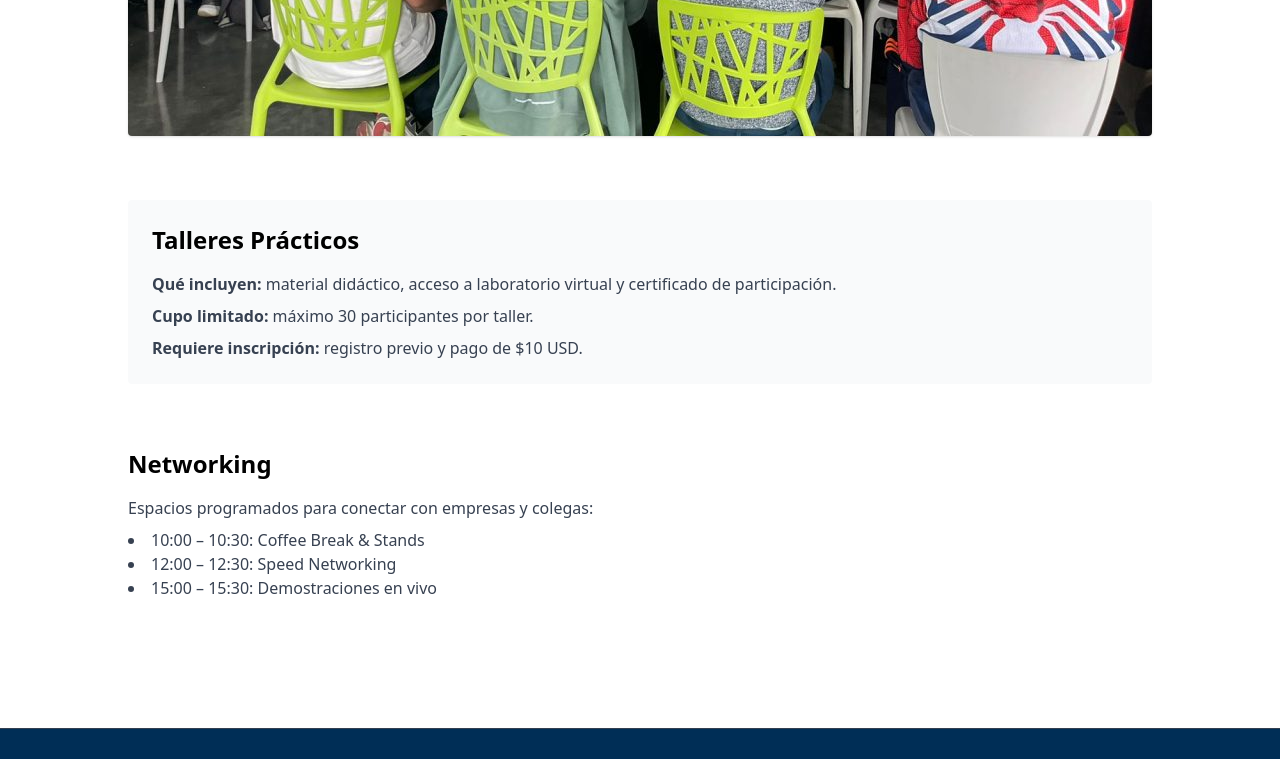
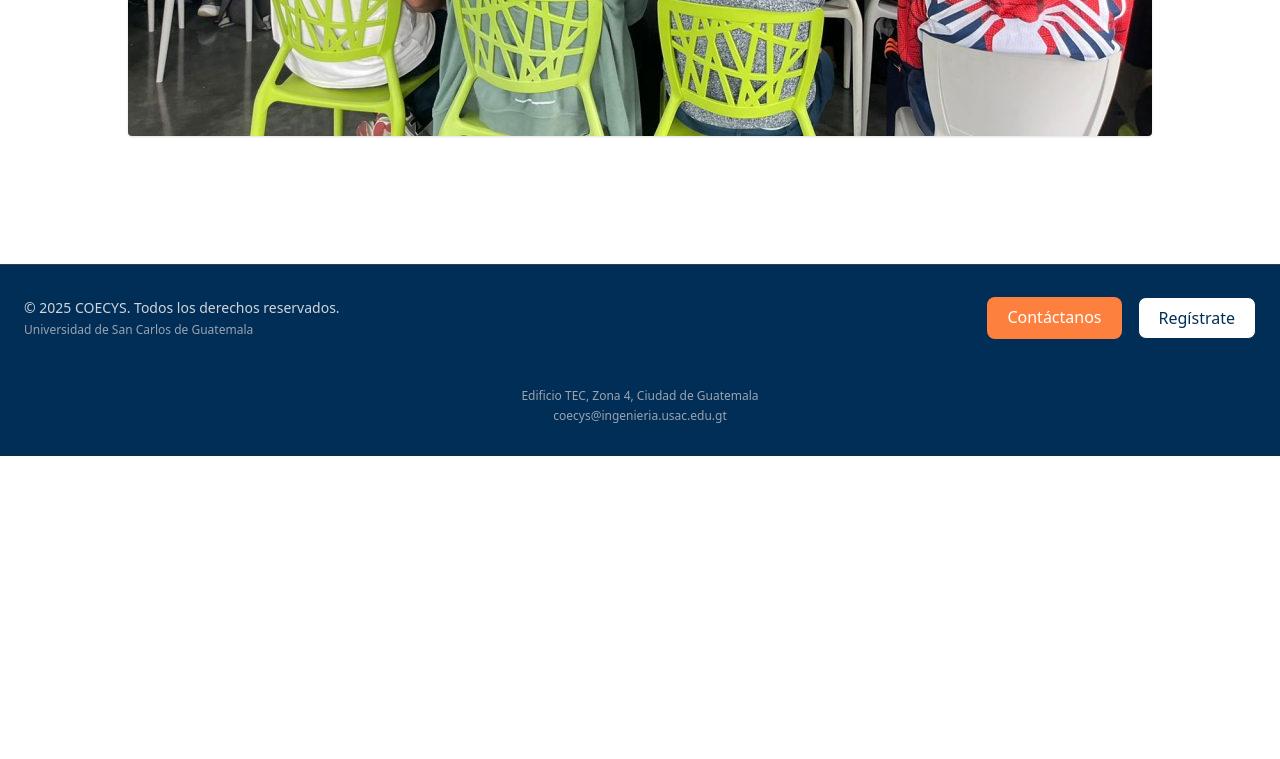
Before and after one commit to cristiaan05/LandingCoecys, a React (Vite) app: page /programa in a window 1280 px wide. Shown: the part 1531-2290 px from the top of the page. After the commit the page ends 1987 px from the top, so only its background shows below. Built offline with nearby package versions, Linux system fonts and the light colour scheme.

Commit message:
parteComentadaPrograma

```diff
--- a/src/pages/Programa/Programa.jsx
+++ b/src/pages/Programa/Programa.jsx
@@ -100,7 +100,8 @@ export default function Program() {
         </section>
 
         {/* Sección Talleres prácticos */}
-        <section className="mb-16 bg-gray-50 p-6 rounded">
+
+        {/* <section className="mb-16 bg-gray-50 p-6 rounded">
           <h2 className="text-2xl font-bold mb-4">Talleres Prácticos</h2>
           <ul className="space-y-2 text-gray-700">
             <li>
@@ -116,10 +117,11 @@ export default function Program() {
               $10 USD.
             </li>
           </ul>
-        </section>
+        </section> */}
 
         {/* Sección Networking */}
-        <section className="mb-16">
+
+        {/* <section className="mb-16">
           <h2 className="text-2xl font-bold mb-4">Networking</h2>
           <p className="mb-2 text-gray-700">
             Espacios programados para conectar con empresas y colegas:
@@ -129,8 +131,10 @@ export default function Program() {
             <li>12:00 – 12:30: Speed Networking</li>
             <li>15:00 – 15:30: Demostraciones en vivo</li>
           </ul>
-        </section>
+        </section> */}
+
       </section>
+
     </div>
   );
 }
```
